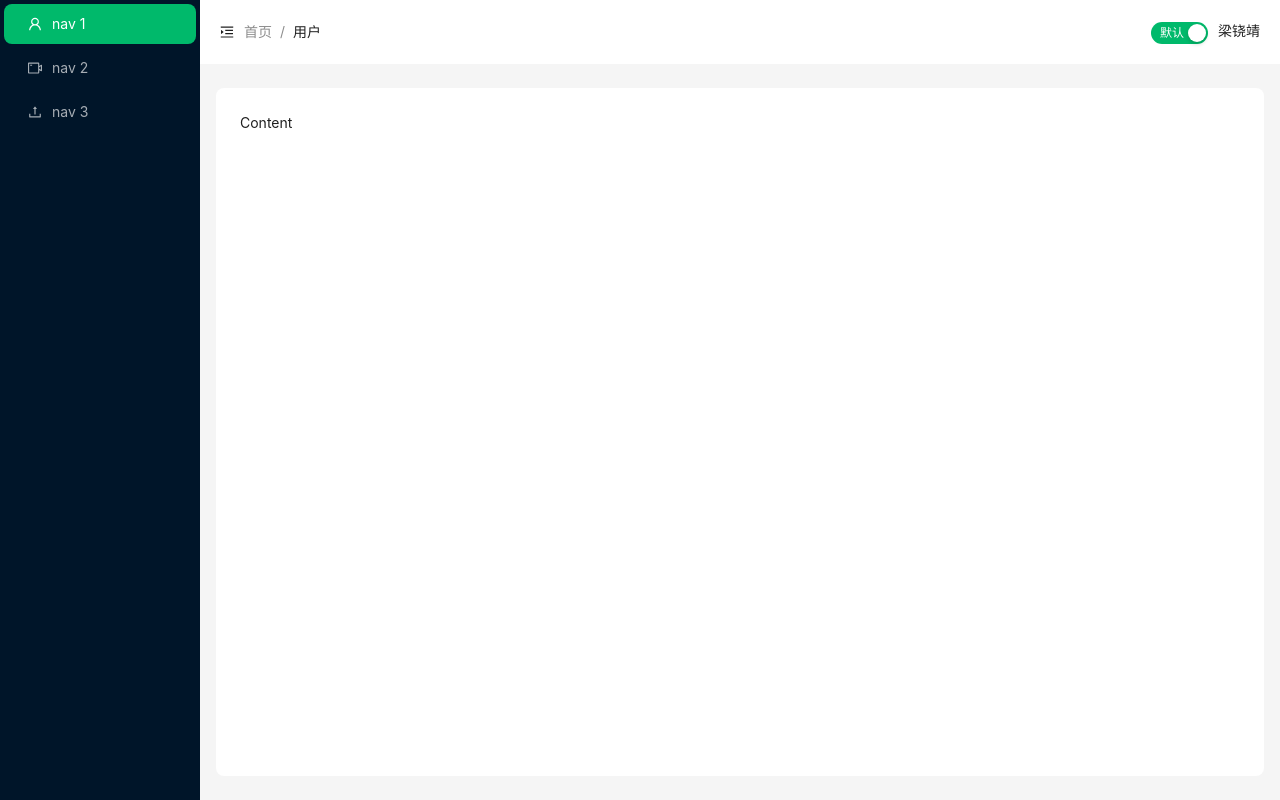
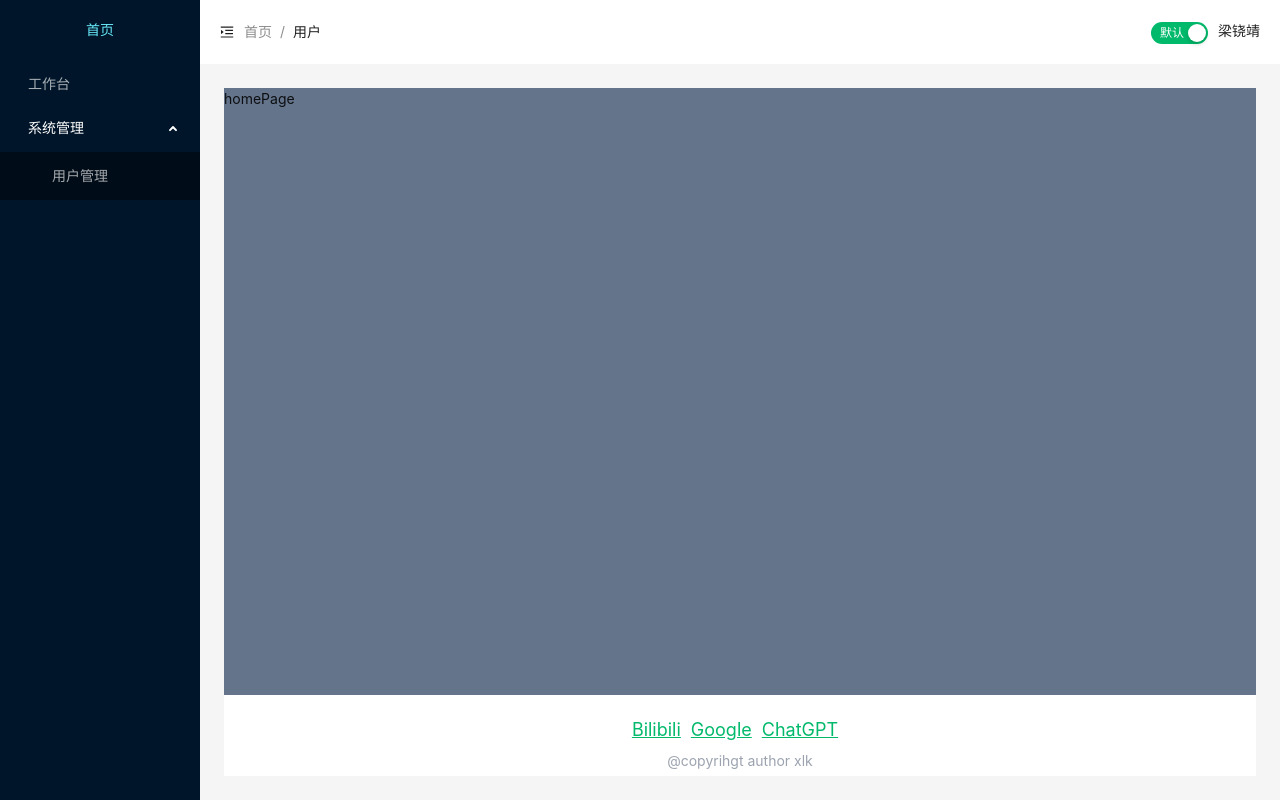
Before and after one commit to xlk1995/base-react, a React (Vite) app: page /welcome in a window 1280 px wide. Built offline with nearby package versions, Linux system fonts and the light colour scheme.

Commit message:
feat: add homePage and change content style

```diff
--- a/package.json
+++ b/package.json
@@ -19,7 +19,8 @@
     "deepmerge": "^4.3.1",
     "react": "^18.2.0",
     "react-dom": "^18.2.0",
-    "react-router-dom": "6"
+    "react-router-dom": "6",
+    "zustand": "^4.5.2"
   },
   "devDependencies": {
     "@types/node": "^20.11.30",
--- /dev/null
+++ b/src/components/NavFooter/index.module.scss
@@ -0,0 +1,14 @@
+.nav-footer {
+  @apply bg-white flex flex-col items-center leading-[30px] pt-[20px];
+
+  .top {
+    a {
+      @apply text-[#00B96B] mr-[10px] text-[18px];
+      text-decoration: underline;
+    }
+  }
+
+  .bottom {
+    @apply text-gray-400;
+  }
+}
--- /dev/null
+++ b/src/components/NavFooter/index.tsx
@@ -0,0 +1,36 @@
+import $styles from './index.module.scss'
+
+const NavFooter = () => {
+  return (
+    <div className={$styles['nav-footer']}>
+      <div className={$styles.top}>
+        <a
+          href='https://www.bilibili.com'
+          target='_blank'
+          rel='noreferrer'
+        >
+          Bilibili
+        </a>
+        <a
+          href='https://www.google.com'
+          target='_blank'
+          rel='noreferrer'
+        >
+          Google
+        </a>
+        <a
+          href='https://chat.openai.com/'
+          target='_blank'
+          rel='noreferrer'
+        >
+          ChatGPT
+        </a>
+      </div>
+      <div className={$styles.bottom}>
+        @copyrihgt author xlk
+      </div>
+    </div>
+  )
+}
+
+export default NavFooter
--- /dev/null
+++ b/src/components/NavMenu/index.module.scss
@@ -0,0 +1,6 @@
+.nav-menu {
+  .title {
+    @apply h-[60px] leading-[60px] text-center text-cyan-300
+     cursor-pointer;
+  }
+}
--- /dev/null
+++ b/src/components/NavMenu/index.tsx
@@ -0,0 +1,76 @@
+import React from 'react'
+
+import type { MenuProps } from 'antd'
+import { Menu } from 'antd'
+
+import { useNavigate } from 'react-router-dom'
+
+import $styles from './index.module.scss'
+
+// type MenuItem = Required<MenuProps>['items'][number]
+
+// function getItem(
+//   label: React.ReactNode,
+//   key: React.Key,
+//   icon?: React.ReactNode,
+//   children?: MenuItem[],
+//   type?: 'group'
+// ): MenuItem {
+//   return {
+//     key,
+//     icon,
+//     children,
+//     label,
+//     type
+//   } as MenuItem
+// }
+
+const items: MenuProps['items'] = [
+  {
+    label: '工作台',
+    key: '1'
+  },
+  {
+    label: '系统管理',
+    key: '2',
+    children: [
+      {
+        label: '用户管理',
+        key: '2-1'
+      }
+    ]
+  }
+]
+
+const App: React.FC = () => {
+  const onClick: MenuProps['onClick'] = e => {
+    console.log('click ', e)
+  }
+
+  const nav = useNavigate()
+  const handleToIndex = () => {
+    console.log('111')
+
+    nav('/welcome')
+  }
+  return (
+    <div className={$styles['nav-menu']}>
+      <div
+        className={$styles.title}
+        onClick={() => handleToIndex()}
+      >
+        首页
+      </div>
+      <Menu
+        onClick={onClick}
+        defaultSelectedKeys={['2']}
+        defaultOpenKeys={['2']}
+        mode='inline'
+        items={items}
+        theme='dark'
+      />
+    </div>
+  )
+}
+
+export default App
--- /dev/null
+++ b/src/layout/index.module.scss
@@ -0,0 +1,5 @@
+.content {
+  @apply p-[24px];
+  height: calc(100vh - 64px);
+  overflow: auto;
+}
--- a/src/layout/index.tsx
+++ b/src/layout/index.tsx
@@ -1,59 +1,28 @@
 import React from 'react'
-import {
-  UploadOutlined,
-  UserOutlined,
-  VideoCameraOutlined
-} from '@ant-design/icons'
-import { Layout, Menu, theme } from 'antd'
+
+import { Layout } from 'antd'
+
+import { Outlet } from 'react-router-dom'
 
 import NavHeader from '@/components/NavHeader'
+import NavFooter from '@/components/NavFooter'
+import NavMenu from '@/components/NavMenu'
+
+import $styles from './index.module.scss'
 
 const { Sider, Content } = Layout
 
 const App: React.FC = () => {
-  const {
-    token: { colorBgContainer, borderRadiusLG }
-  } = theme.useToken()
-
   return (
     <Layout className='h-screen'>
       <Sider trigger={null} collapsible>
-        <div className='demo-logo-vertical' />
-        <Menu
-          theme='dark'
-          mode='inline'
-          defaultSelectedKeys={['1']}
-          items={[
-            {
-              key: '1',
-              icon: <UserOutlined />,
-              label: 'nav 1'
-            },
-            {
-              key: '2',
-              icon: <VideoCameraOutlined />,
-              label: 'nav 2'
-            },
-            {
-              key: '3',
-              icon: <UploadOutlined />,
-              label: 'nav 3'
-            }
-          ]}
-        />
+        <NavMenu />
       </Sider>
       <Layout>
         <NavHeader />
-        <Content
-          style={{
-            margin: '24px 16px',
-            padding: 24,
-            minHeight: 280,
-            background: colorBgContainer,
-            borderRadius: borderRadiusLG
-          }}
-        >
-          Content
+        <Content className={$styles.content}>
+          <Outlet />
+          <NavFooter />
         </Content>
       </Layout>
     </Layout>
--- /dev/null
+++ b/src/views/homePage/index.module.scss
@@ -0,0 +1,4 @@
+.home-page {
+  @apply bg-slate-500;
+  height: calc(100vh - 193px);
+}
--- a/src/views/homePage/index.tsx
+++ b/src/views/homePage/index.tsx
@@ -1,5 +1,7 @@
+import $style from './index.module.scss'
+
 const HomePage = () => {
-  return <div>homePage</div>
+  return <div className={$style['home-page']}>homePage</div>
 }
 
 export default HomePage
```
Also changed, not shown: 1 other file (tests, documents, lock files or other folders).
